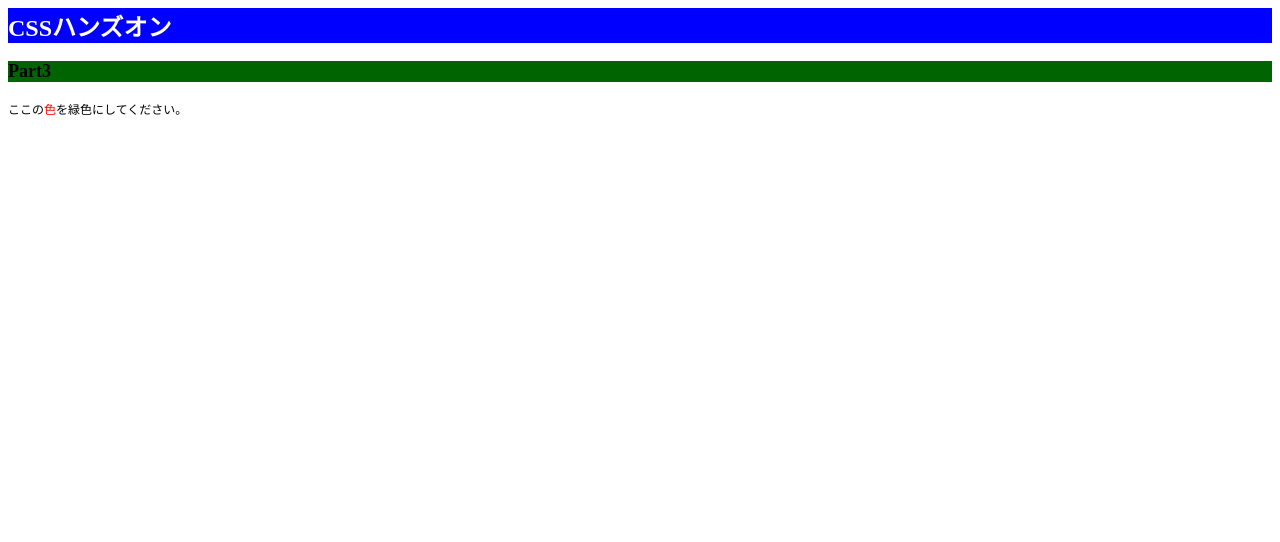
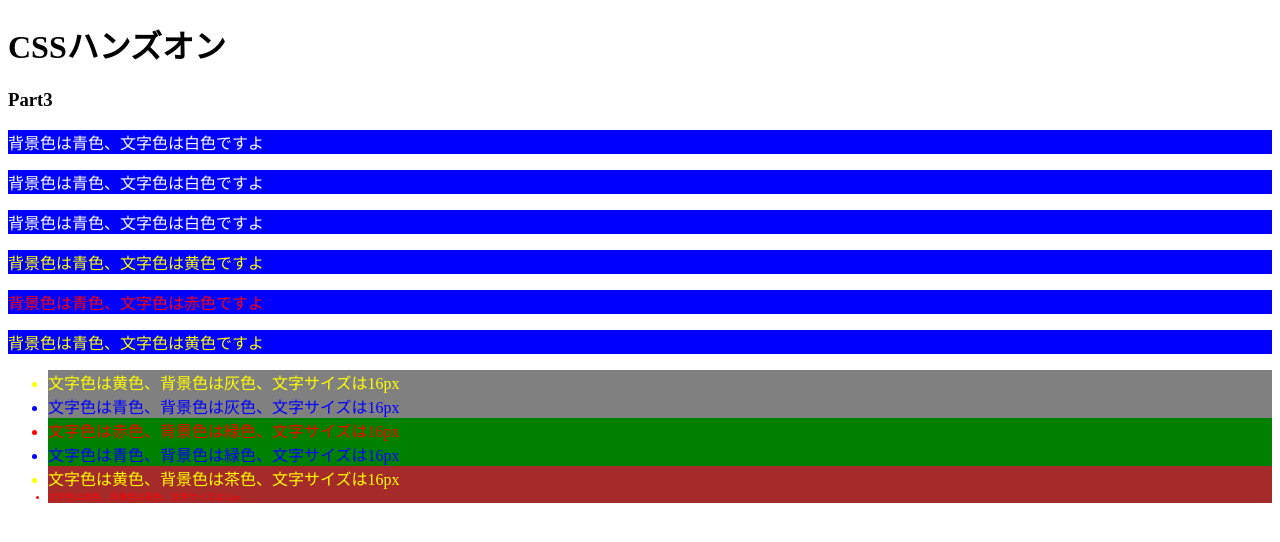
Before and after one commit to pirorintyo/HTML_Test_App, a plain HTML site: page index.html in a window 1280 px wide. Drawn offline with Linux system fonts and the light colour scheme.

Commit message:
id属性とclass属性

```diff
--- a/index.html
+++ b/index.html
@@ -1,14 +1,26 @@
-<!DOCTYPE>
+<!DOCTYPE html>
 <html lang="ja">
 	<head>
 		<meta charset="UTF-8">
 		<link rel="stylesheet" href="styles.css">
-
 		<title>Document</title>
 	</head>
 	<body>
   <h1>CSSハンズオン</h1>
   <h3>Part3</h3>
-	<p>ここの<span>色</span>を緑色にしてください。</p>
+ 	 <p class="back-blue white">背景色は青色、文字色は白色ですよ</p>
+ 	 <p class="back-blue white">背景色は青色、文字色は白色ですよ</p>
+ 	 <p class="back-blue white">背景色は青色、文字色は白色ですよ</p>
+ 	 <p class="back-blue yellow">背景色は青色、文字色は黄色ですよ</p>
+ 	 <p class="back-blue red">背景色は青色、文字色は赤色ですよ</p>
+ 	 <p class="back-blue yellow">背景色は青色、文字色は黄色ですよ</p>
+	 <ul>
+		 <li class="back-gray yellow">文字色は黄色、背景色は灰色、文字サイズは16px</li>
+		 <li class="back-gray blue">文字色は青色、背景色は灰色、文字サイズは16px</li>
+		 <li class="back-green red">文字色は赤色、背景色は緑色、文字サイズは16px</li>
+		 <li class="back-green blue">文字色は青色、背景色は緑色、文字サイズは16px</li>
+		 <li class="back-brown yellow">文字色は黄色、背景色は茶色、文字サイズは16px</li>
+		 <li class="back-brown red" id="font">文字色は赤色、背景色は茶色、文字サイズは12px</li>
+	</ul>
 	</body>
 </html>
--- a/styles.css
+++ b/styles.css
@@ -1,23 +1,38 @@
 html{
-	font-size:24px;
+	font-size:16;
 }
 
-h1{
-	color:white;
-	background-color:blue;
-	font-size:1rem;
+.back-blue{
+	background:blue;
 }
 
-h3{
-	background-color:rgb(0,100,0);
-	font-size:0.75rem;
+.white{
+	color:white;
 }
 
-p{
-	color:(000080);
-	font-size:0.5rem;
+.yellow{
+	color:yellow;
 }
 
-span{
+.red{
 	color:red;
 }
+
+.back-gray{
+	background:gray;
+}
+
+.back-green{
+	background:green;
+}
+
+.back-brown{
+	background:brown;
+}
+.blue{
+	color:blue;
+}
+
+#font{
+	font-size:0.55rem;
+}
```
Lines whose indentation alone changed are shown as unchanged.
